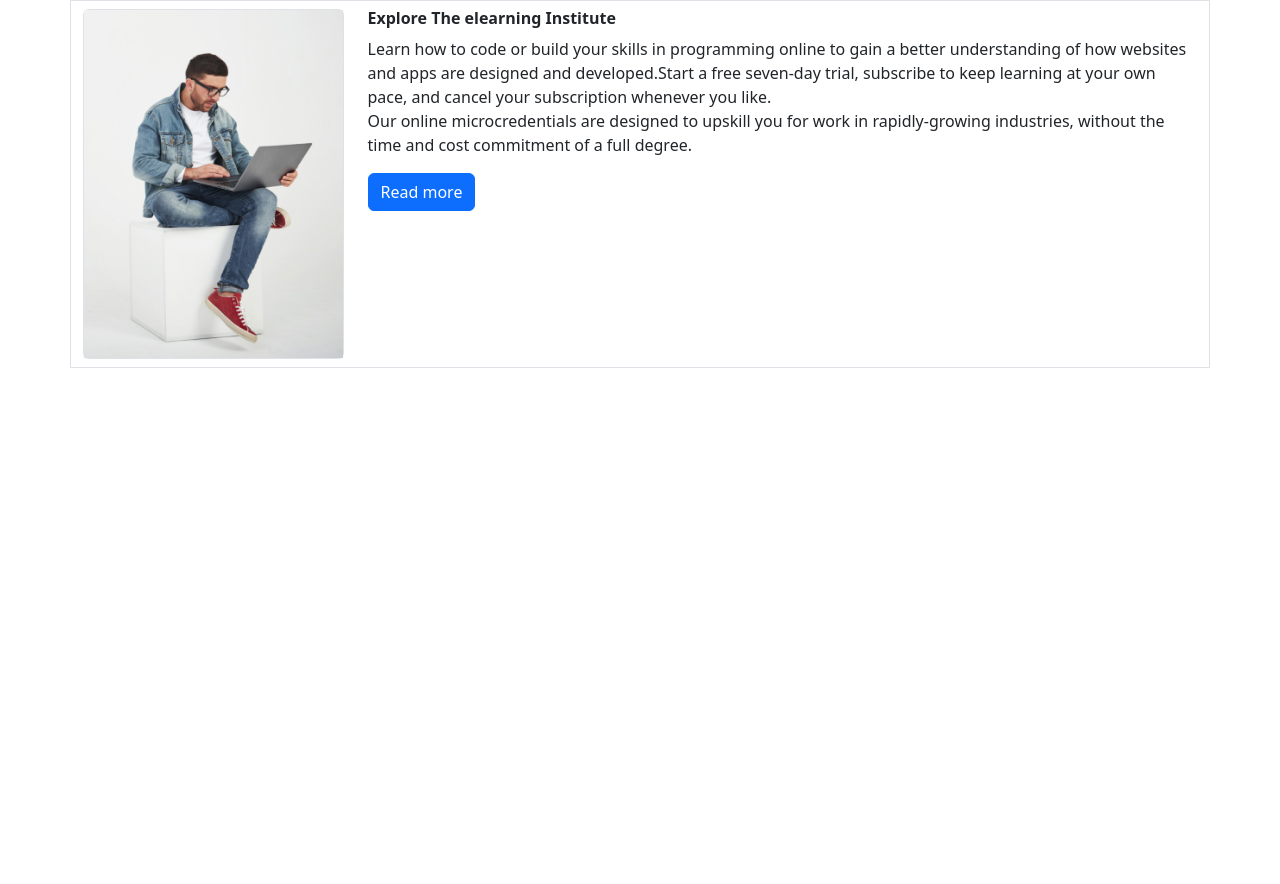
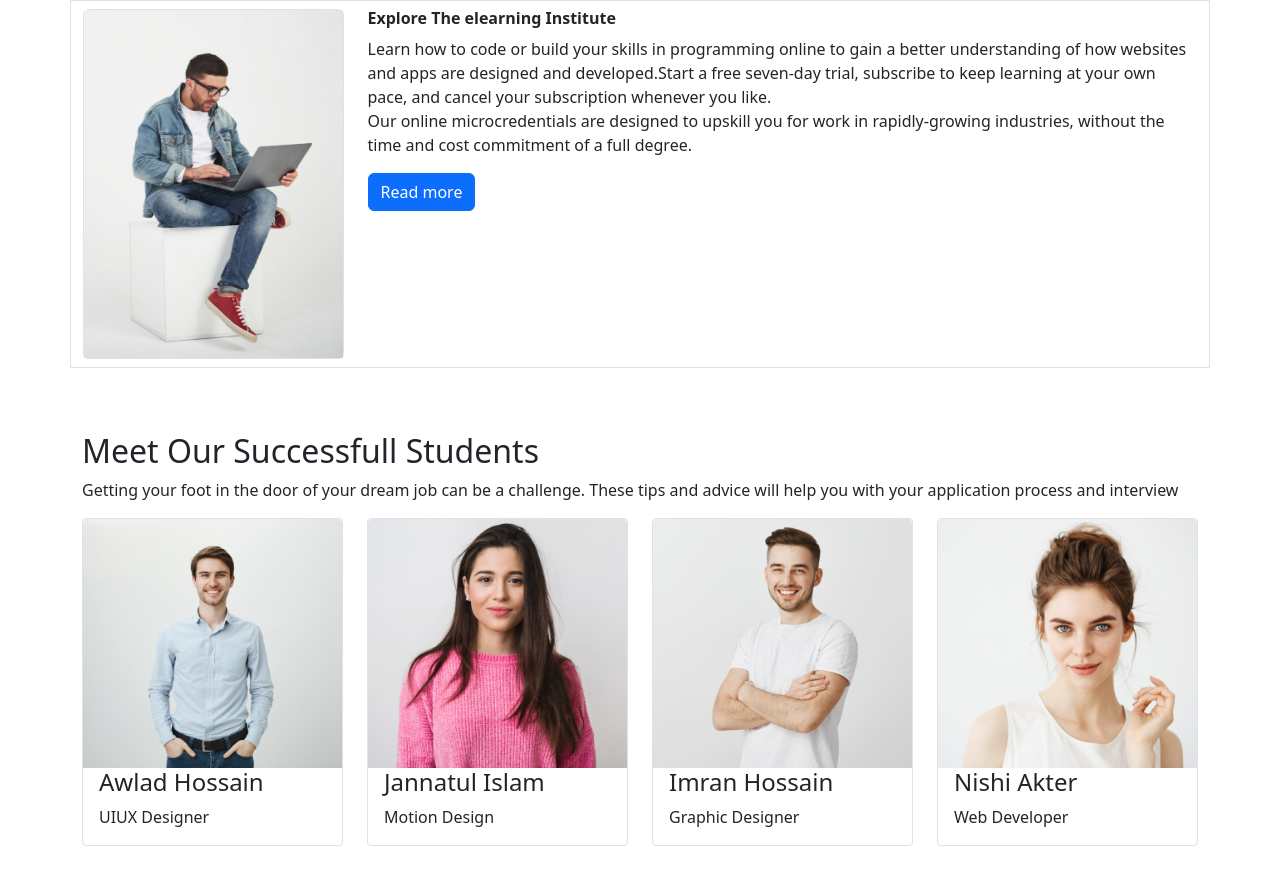
Before and after one commit to Fatema04/project-elearn, a plain HTML site: page index.html in a window 1280 px wide. Shown: the part 2015-2899 px from the top of the page. Before the commit the page ends 2399 px from the top, so only its background shows below. Drawn offline with nearby package versions, Linux system fonts and the light colour scheme.

Commit message:
review  done

```diff
--- a/index.html
+++ b/index.html
@@ -235,7 +235,7 @@
                     <!-- explore image -->
                     <div class="col-12 col-sm-12 col-md-5 col-lg-3 ">
 
-                        <div class="d-md-flex d-lg-flex border rounded ">
+                        <div class="d-sm-flex d-lg-flex border rounded ">
 
                             <img class="w-100 img-fluid" src="images/working.png" alt="">
 
@@ -270,6 +270,76 @@
             </div>
         </section>
         <!-- end of exploresection -->
+
+        <!-- start of review section -->
+
+        <section class=" my-5 ">
+            <div class="container overflow-hidden">
+                <div class=" text-center text-sm-center text-md-start text-lg-start my-3">
+                    <h2>Meet Our Successfull Students</h2>
+                    <p>Getting your foot in the door of your dream job can be a challenge. These tips and advice will
+                        help
+                        you
+                        with your application process and interview</p>
+                </div>
+                <div class="row gy-5 ">
+
+                    <!-- col-1 -->
+                    <div class="col-12 col-sm-12 col-md-6 col-lg-3 ">
+                        <div class="border rounded-1">
+                            <img class="w-100 img-fluid" src="images/student/student-1.png" alt="">
+
+                            <div class="ps-3 text-sm-center text-md-start text-lg-start">
+                                <h4>Awlad Hossain</h4>
+                                <p>UIUX Designer</p>
+                            </div>
+                        </div>
+                    </div>
+
+                    <!-- col-2 -->
+                    <div class="col-12 col-sm-12 col-md-6 col-lg-3">
+
+                        <div class="border rounded-1">
+                            <img class="w-100 img-fluid" src="images/student/student-2.png" alt="">
+
+                            <div class="ps-3 text-sm-center text-md-start text-lg-start">
+                                <h4>Jannatul Islam</h4>
+                                <p>Motion Design</p>
+                            </div>
+
+                        </div>
+                    </div>
+
+                    <!-- col-3 -->
+                    <div class="col-12 col-sm-12 col-md-6 col-lg-3 ">
+                        <div class="border rounded-1">
+                            <img class="w-100 img-fluid" src="images/student/student-3.png" alt="">
+
+                            <div class="ps-3 text-sm-center text-md-start text-lg-start">
+                                <h4>Imran Hossain</h4>
+                                <p>Graphic Designer</p>
+                            </div>
+                        </div>
+                    </div>
+
+
+
+                    <!-- col-4 -->
+                    <div class="col-12 col-sm-12 col-md-6 col-lg-3">
+                        <div class="border rounded-1">
+                            <img class="w-100 img-fluid" src="images/student/student-4.png" alt="">
+
+                            <div class="ps-3 text-sm-center text-md-start text-lg-start">
+                                <h4>Nishi Akter</h4>
+                                <p>Web Developer</p>
+                            </div>
+                        </div>
+                    </div>
+                </div>
+            </div>
+        </section>
+
+        <!-- start of review section -->
     </main>
 
 
```
